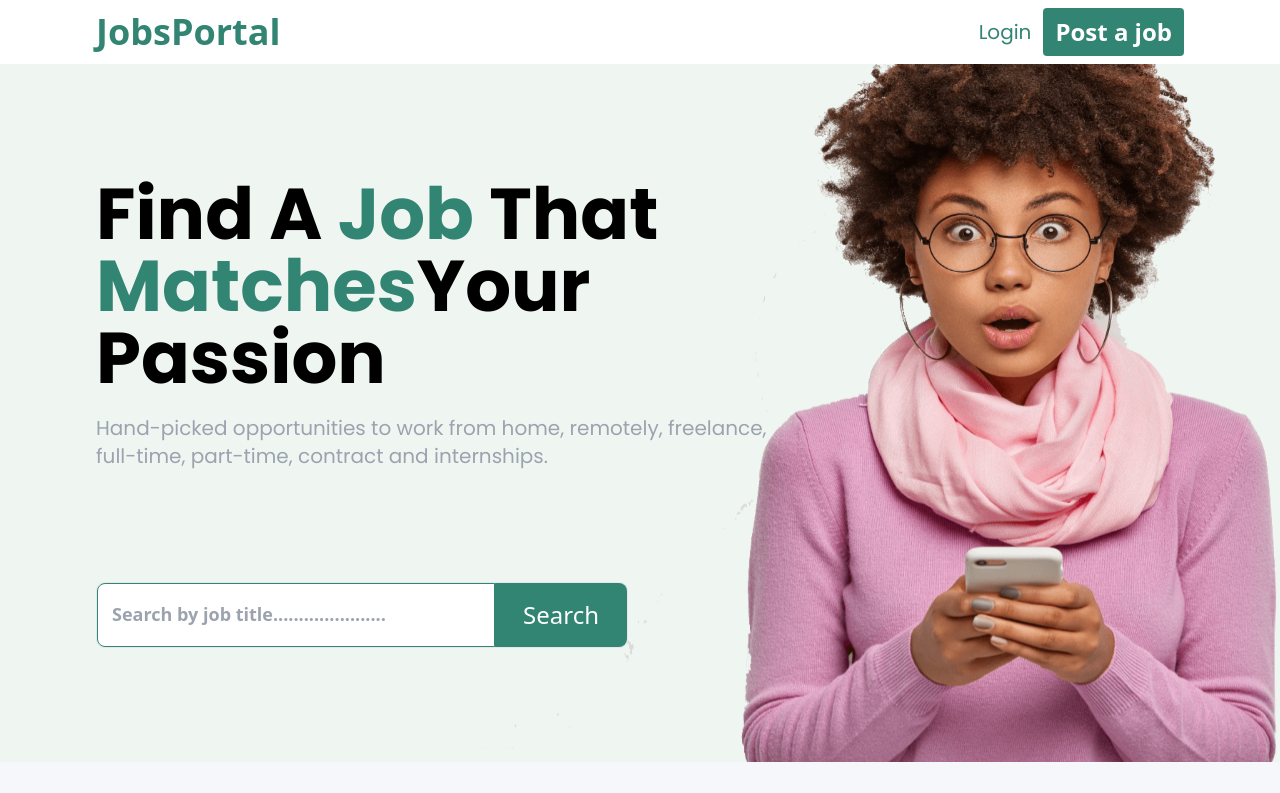
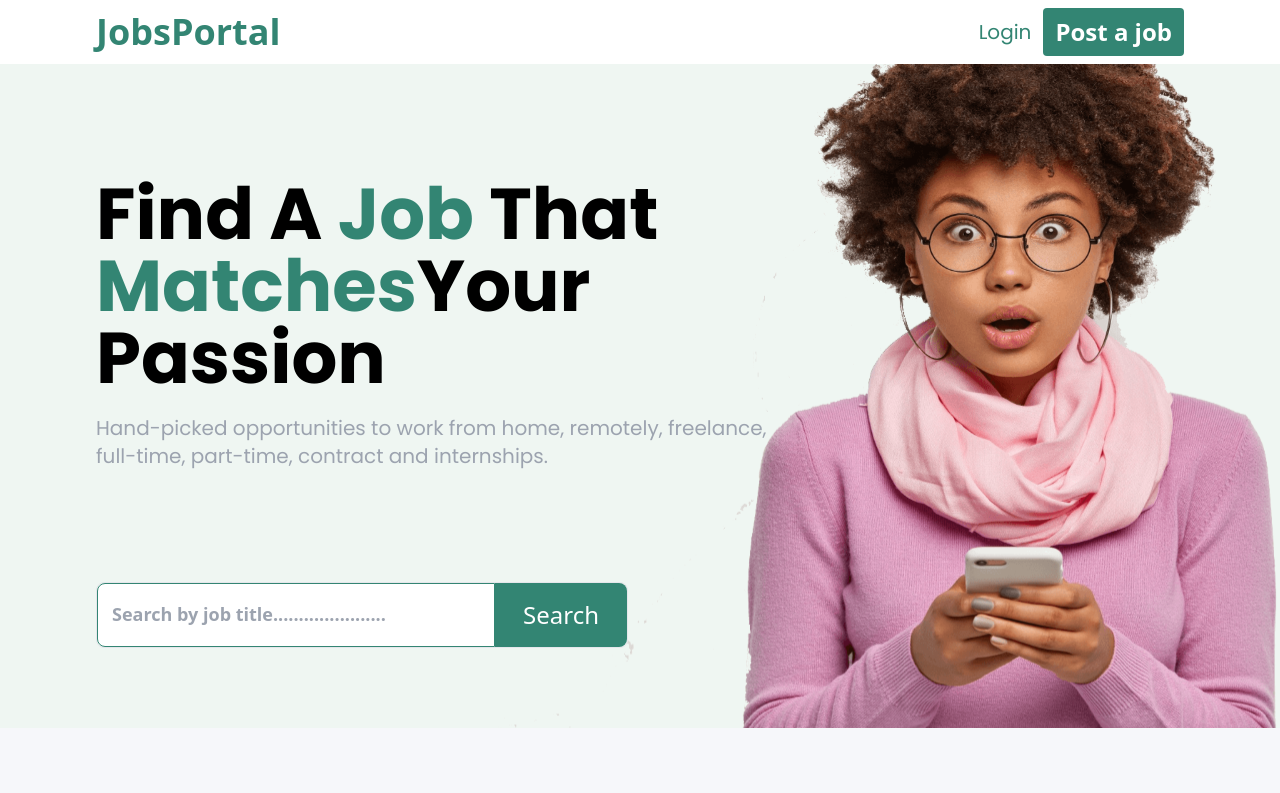
Before and after one commit to hummingbed/react_job_portal, a React (Create React App) app: page / in a window 1280 px wide. Shown: the top 793 px of the page. Built offline with nearby package versions, Linux system fonts and the light colour scheme.

Commit message:
popular category component completed

```diff
--- a/src/component/homepage/homeComponents/HomeHeroComponent.js
+++ b/src/component/homepage/homeComponents/HomeHeroComponent.js
@@ -2,7 +2,7 @@ import bannerImg from '../../../Assets/img/ImageBanner.svg'
 
 const HomeHeroComponent = () => {
     return (
-        <div className="px-3 md:px-24 " style={{ backgroundImage: `url(${bannerImg})`, backgroundRepeat: 'no-repeat', backgroundSize: 'cover', height: '95vh'}}>
+        <div className="px-3 md:px-24 " style={{ backgroundImage: `url(${bannerImg})`, backgroundRepeat: 'no-repeat', backgroundSize: 'cover', }}>
             <div className='pt-44 xxm:text-4xl xm:text-5xl md:text-7xl font-poppins font-bold leading-[5rem]' >
                 <p>
                     Find A <span className='text-success-100'>Job</span>  That
@@ -19,7 +19,7 @@ const HomeHeroComponent = () => {
             </div>
 
             <form>
-                <div className="grid gap-6 mt-28 md:grid-cols-2">
+                <div className="grid gap-6 mt-28 md:grid-cols-2 pb-20">
                     <div className='flex border rounded-lg'>
                         <input className="border h-16 border-success-100 text-sm rounded-l-lg w-full placeholder:text-lg text-success-100 font-bold " placeholder=" &nbsp; Search by job title......................" />
                         <button type="submit" className="text-white text-sm md:text-2xl bg-success-100 px-7 rounded-r-lg ">Search</button>
```
